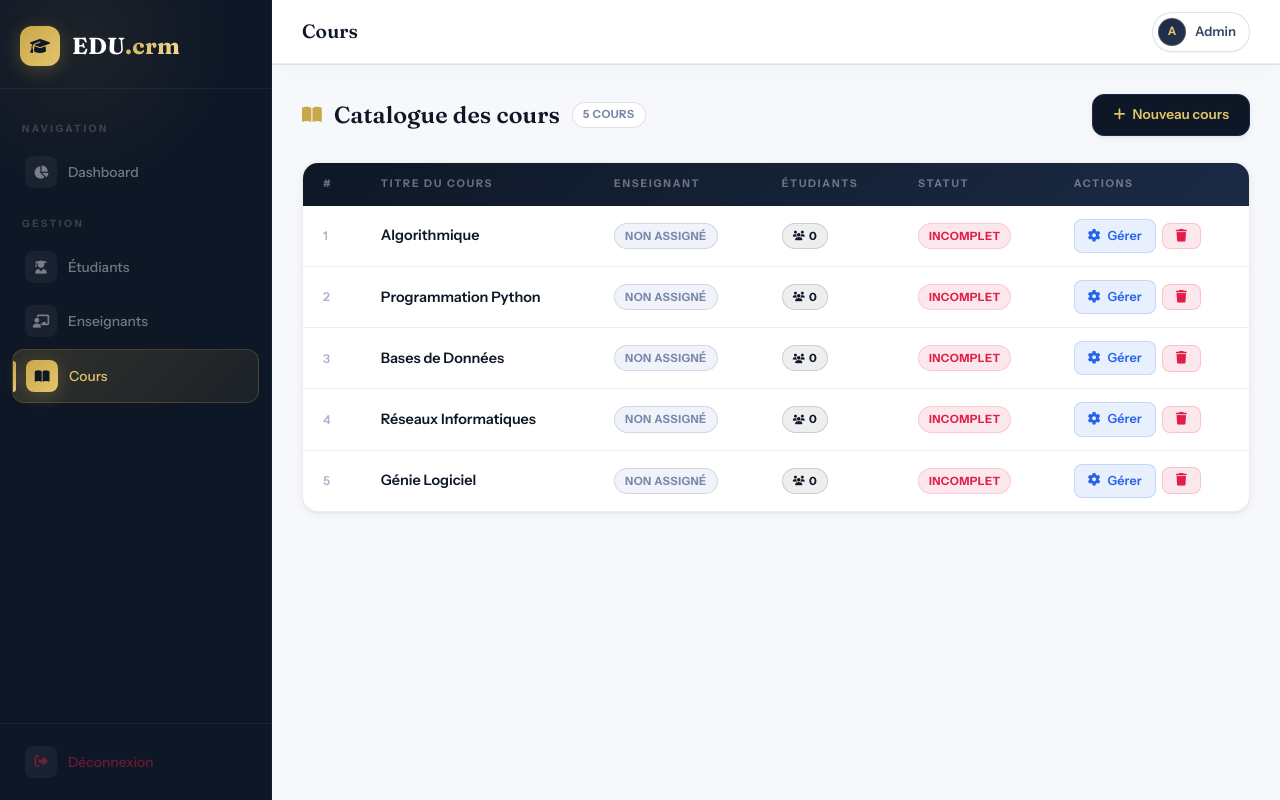
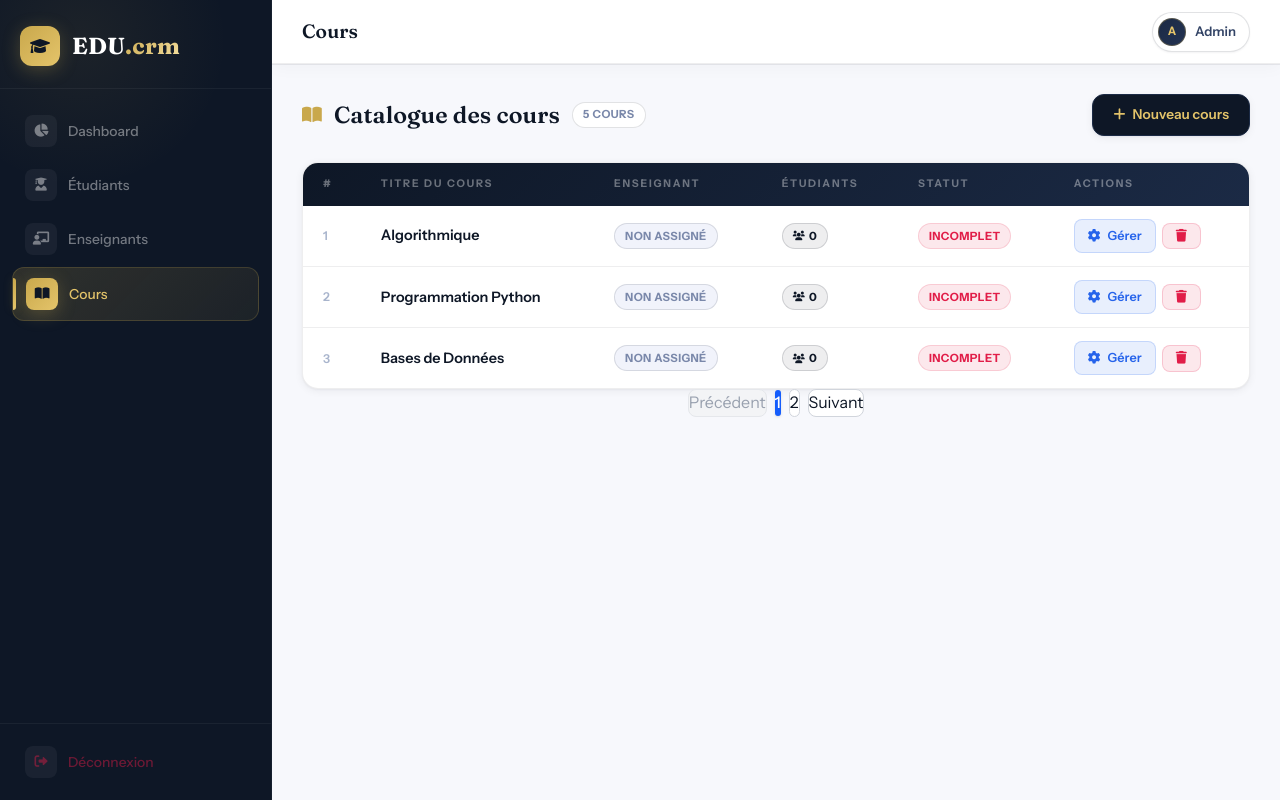
Before and after one commit to kinnnisss/edu.crm, a Flask app: page /courses/ in a window 1280 px wide. Run offline with Flask 3, Linux system fonts and the light colour scheme; the visitor is signed in with stand-in values (Sample User, id 1).

Commit message:
pagination et correction du service cours

```diff
--- a/app/auth/utils.py
+++ b/app/auth/utils.py
@@ -1,5 +1,6 @@
 from functools import wraps
 from flask import session, redirect, url_for, flash
+import math
 
 
 def login_required(f):
@@ -10,3 +11,47 @@ def login_required(f):
             return redirect(url_for('auth.login'))
         return f(*args, **kwargs)
     return decorated_function
+
+def paginate(items, page=1, per_page=5):
+    """
+    Pagine une liste d'éléments
+
+    Args:
+        items (list): Liste des éléments à paginer
+        page (int): Numéro de la page (commence à 1)
+        per_page (int): Nombre d'éléments par page
+
+    Returns:
+        tuple: (éléments_paginés, infos_pagination)
+    """
+    total = len(items)
+    total_pages = math.ceil(total / per_page) if total > 0 else 1
+
+    # Ajustement de la page
+    if page < 1:
+        page = 1
+    if page > total_pages:
+        page = total_pages
+
+    # Calcul des indices
+    start = (page - 1) * per_page
+    end = start + per_page
+
+    # Éléments paginés
+    paginated_items = items[start:end]
+
+    # Informations de pagination
+    pagination_info = {
+        'page': page,
+        'per_page': per_page,
+        'total': total,
+        'total_pages': total_pages,
+        'has_prev': page > 1,
+        'has_next': page < total_pages,
+        'prev_page': page - 1 if page > 1 else 1,
+        'next_page': page + 1 if page < total_pages else total_pages,
+        'start_item': start + 1 if total > 0 else 0,
+        'end_item': min(end, total)
+    }
+
+    return paginated_items, pagination_info
--- a/app/courses/route.py
+++ b/app/courses/route.py
@@ -5,21 +5,37 @@ from . import courses_bp
 from app.services.course_service import CourseService
 from app.services.student_service import StudentService
 from app.services.teacher_service import TeacherService
+from app.auth.utils import login_required
+from app.auth.utils import paginate
 
 course_service = CourseService()
 student_service = StudentService()
 teacher_service = TeacherService()
 
+
 @courses_bp.route("/", methods=["GET"])
+@login_required
 def index():
+    page = request.args.get('page', 1, type=int)
+    per_page = request.args.get('per_page', 3, type=int)
+
     courses = course_service.listCourses()
-    return render_template("courses/index.html", courses=courses)
+    courses_paginated, pagination_info = paginate(courses, page, per_page)
+
+    return render_template(
+        'courses/index.html',
+        courses=courses_paginated,
+        pagination=pagination_info
+    )
+
 
 @courses_bp.route("/new", methods=["GET"])
+@login_required
 def new():
     return render_template("courses/create.html")
 
 @courses_bp.route("/add", methods=["POST"])
+@login_required
 def add():
     title = request.form.get("title", "").strip()
 
@@ -32,6 +48,7 @@ def add():
         return redirect(url_for("courses.new"))
 
 @courses_bp.route("/<int:course_id>", methods=["GET"])
+@login_required
 def show(course_id: int):
     course = course_service.getCourseById(course_id)
     if not course:
@@ -49,6 +66,7 @@ def show(course_id: int):
     )
 
 @courses_bp.route("/<int:course_id>/assign-teacher", methods=["POST"])
+@login_required
 def assign_teacher(course_id: int):
     teacher_id_str = request.form.get("teacher_id", "").strip()
 
@@ -67,6 +85,7 @@ def assign_teacher(course_id: int):
     return redirect(url_for("courses.show", course_id=course_id))
 
 @courses_bp.route("/<int:course_id>/assign-students", methods=["POST"])
+@login_required
 def assign_students(course_id: int):
     student_ids_str_list = request.form.getlist("student_ids")
 
@@ -85,6 +104,7 @@ def assign_students(course_id: int):
     return redirect(url_for("courses.show", course_id=course_id))
 
 @courses_bp.route("/delete/<int:course_id>", methods=["POST"])
+@login_required
 def delete(course_id: int):
     ok = course_service.deleteCourse(course_id)
     if ok:
--- a/app/services/course_service.py
+++ b/app/services/course_service.py
@@ -89,9 +89,6 @@ class CourseService:
             if sid not in cleaned:
                 cleaned.append(sid)
 
-        if len(cleaned) == 0:
-            return False
-
         for sid in cleaned:
             if student_service.getStudentById(sid) is None:
                 return False
--- a/app/static/css/style.css
+++ b/app/static/css/style.css
@@ -1063,6 +1063,8 @@ input, select, textarea { font-family: inherit; }
   display: flex; flex-direction: column; gap: 10px;
 }
 
+
+
 /* ── RESPONSIVE ─────────────────────────────────────────────── */
 @media (max-width: 1100px) {
   .stats-grid { grid-template-columns: 1fr 1fr; }
--- a/app/templates/auth/login.html
+++ b/app/templates/auth/login.html
@@ -3,7 +3,7 @@
 <head>
     <meta charset="UTF-8">
     <meta name="viewport" content="width=device-width, initial-scale=1.0">
-    <title>Connexion - ScolarISM</title>
+    <title>Connexion - EduCRM</title>
     <script src="https://cdn.tailwindcss.com"></script>
 </head>
 <body class="bg-gray-100">
@@ -11,7 +11,7 @@
     <div class="min-h-screen flex items-center justify-center">
         <div class="bg-white p-8 rounded-lg shadow-lg w-96">
             <div class="text-center mb-8">
-                <h1 class="text-2xl font-bold text-gray-800">ScolarISM </h1>
+                <h1 class="text-2xl font-bold text-gray-800">EduCRM </h1>
                 <p class="text-gray-600">Connectez-vous</p>
             </div>
             {% with messages = get_flashed_messages(with_categories=true) %}
--- a/app/templates/base.html
+++ b/app/templates/base.html
@@ -5,7 +5,8 @@
   <meta name="viewport" content="width=device-width, initial-scale=1.0"/>
   <title>{% block title %}EDU.crm{% endblock %} — EDU.crm</title>
   <link rel="stylesheet" href="{{ url_for('static', filename='css/style.css') }}">
-  <link rel="stylesheet" href="https://cdnjs.cloudflare.com/ajax/libs/font-awesome/6.5.0/css/all.min.css"/>
+  <script src="https://cdn.jsdelivr.net/npm/@tailwindcss/browser@4"></script>
+  <link rel="stylesheet" href="https://cdnjs.cloudflare.com/ajax/libs/font-awesome/6.0.0/css/all.min.css">
 </head>
 <body>
 
@@ -20,7 +21,6 @@
     </div>
 
     <nav class="sidebar-nav">
-      <span class="nav-section-label">Navigation</span>
 
       <a href="{{ url_for('dashboard.index') }}"
          class="nav-item {% if request.endpoint == 'dashboard.index' %}active{% endif %}">
@@ -28,7 +28,6 @@
         Dashboard
       </a>
 
-      <span class="nav-section-label">Gestion</span>
 
       <a href="{{ url_for('students.index') }}"
          class="nav-item {% if request.endpoint and request.endpoint.startswith('students') %}active{% endif %}">
--- a/app/templates/courses/index.html
+++ b/app/templates/courses/index.html
@@ -8,7 +8,7 @@
   <h2>
     <i class="fas fa-book-open" style="font-size:1.1rem;color:var(--gold)"></i>
     Catalogue des cours
-    <span>{{ courses|length }} cours</span>
+    <span>{{ pagination.total }} cours</span>
   </h2>
   <a href="{{ url_for('courses.new') }}" class="btn btn-primary">
     <i class="fas fa-plus"></i> Nouveau cours
@@ -75,7 +75,7 @@
     </tbody>
   </table>
 </div>
-
+{% include 'partials/_pagination.html' with context %}
 {% else %}
 <div class="empty-state">
   <div class="empty-icon"><i class="fas fa-book-open"></i></div>
--- /dev/null
+++ b/app/templates/partials/_pagination.html
@@ -0,0 +1,95 @@
+{% if pagination and pagination.total_pages > 1 %}
+<div class="mt-6 flex justify-center">
+    <nav aria-label="Pagination">
+        <ul class="flex items-center gap-2 list-none m-0 p-0">
+
+            <!-- Précédent -->
+            {% if pagination.has_prev %}
+            <li>
+                <a href="{{ url_for(request.endpoint, page=pagination.prev_page, per_page=pagination.per_page) }}"
+                   class="inline-flex items-center px-4 py-2 rounded-lg border border-gray-300 bg-white text-gray-700 hover:bg-gray-100 transition">
+                    Précédent
+                </a>
+            </li>
+            {% else %}
+            <li>
+                <span class="inline-flex items-center px-4 py-2 rounded-lg border border-gray-200 bg-gray-100 text-gray-400 cursor-not-allowed">
+                    Précédent
+                </span>
+            </li>
+            {% endif %}
+
+            <!-- Définir la plage -->
+            {% set start_page = [1, pagination.page - 2]|max %}
+            {% set end_page = [pagination.total_pages, pagination.page + 2]|min %}
+
+            <!-- Première page + ... -->
+            {% if start_page > 1 %}
+            <li>
+                <a href="{{ url_for(request.endpoint, page=1, per_page=pagination.per_page) }}"
+                   class="inline-flex items-center px-3 py-2 rounded-lg border border-gray-300 bg-white text-gray-700 hover:bg-gray-100 transition">
+                    1
+                </a>
+            </li>
+
+            {% if start_page > 2 %}
+            <li>
+                <span class="inline-flex items-center px-3 py-2 text-gray-500">...</span>
+            </li>
+            {% endif %}
+            {% endif %}
+
+            <!-- Pages -->
+            {% for p in range(start_page, end_page + 1) %}
+                {% if p == pagination.page %}
+                <li>
+                    <span class="inline-flex items-center px-3 py-2 rounded-lg bg-blue-600 text-white font-medium shadow">
+                        {{ p }}
+                    </span>
+                </li>
+                {% else %}
+                <li>
+                    <a href="{{ url_for(request.endpoint, page=p, per_page=pagination.per_page) }}"
+                       class="inline-flex items-center px-3 py-2 rounded-lg border border-gray-300 bg-white text-gray-700 hover:bg-gray-100 transition">
+                        {{ p }}
+                    </a>
+                </li>
+                {% endif %}
+            {% endfor %}
+
+            <!-- ... + Dernière page -->
+            {% if end_page < pagination.total_pages %}
+                {% if end_page < pagination.total_pages - 1 %}
+                <li>
+                    <span class="inline-flex items-center px-3 py-2 text-gray-500">...</span>
+                </li>
+                {% endif %}
+
+                <li>
+                    <a href="{{ url_for(request.endpoint, page=pagination.total_pages, per_page=pagination.per_page) }}"
+                       class="inline-flex items-center px-3 py-2 rounded-lg border border-gray-300 bg-white text-gray-700 hover:bg-gray-100 transition">
+                        {{ pagination.total_pages }}
+                    </a>
+                </li>
+            {% endif %}
+
+            <!-- Suivant -->
+            {% if pagination.has_next %}
+            <li>
+                <a href="{{ url_for(request.endpoint, page=pagination.next_page, per_page=pagination.per_page) }}"
+                   class="inline-flex items-center px-4 py-2 rounded-lg border border-gray-300 bg-white text-gray-700 hover:bg-gray-100 transition">
+                    Suivant
+                </a>
+            </li>
+            {% else %}
+            <li>
+                <span class="inline-flex items-center px-4 py-2 rounded-lg border border-gray-200 bg-gray-100 text-gray-400 cursor-not-allowed">
+                    Suivant
+                </span>
+            </li>
+            {% endif %}
+
+        </ul>
+    </nav>
+</div>
+{% endif %}
--- a/app/templates/teachers/index.html
+++ b/app/templates/teachers/index.html
@@ -8,7 +8,7 @@
   <h2>
     <i class="fas fa-chalkboard-teacher" style="font-size:1.1rem;color:var(--gold)"></i>
     Liste des enseignants
-    <span>{{ teachers|length }} enseignants</span>
+    <span>{{ pagination.total }} enseignants</span>
   </h2>
   <button class="btn btn-primary" onclick="document.getElementById('modal-create').style.display='flex'">
     <i class="fas fa-plus"></i> Ajouter
@@ -41,7 +41,7 @@
           </div>
         </td>
         <td><span class="td-email">{{ t.email }}</span></td>
-        <td><span class="badge badge-navy">{{ t.specialty }}</span></td>
+        <td><span class="badge badge-navy">{{ t.speciality }}</span></td>
         <td>
           <div class="actions">
             <form method="POST"
@@ -59,6 +59,7 @@
     </tbody>
   </table>
 </div>
+{% include 'partials/_pagination.html' with context %}
 
 {% else %}
 <div class="empty-state">
```
Also changed, not shown: app/teachers/route.py (+16 -1 lines), app/__init__.py (line endings or trailing spaces), 1 other file.
